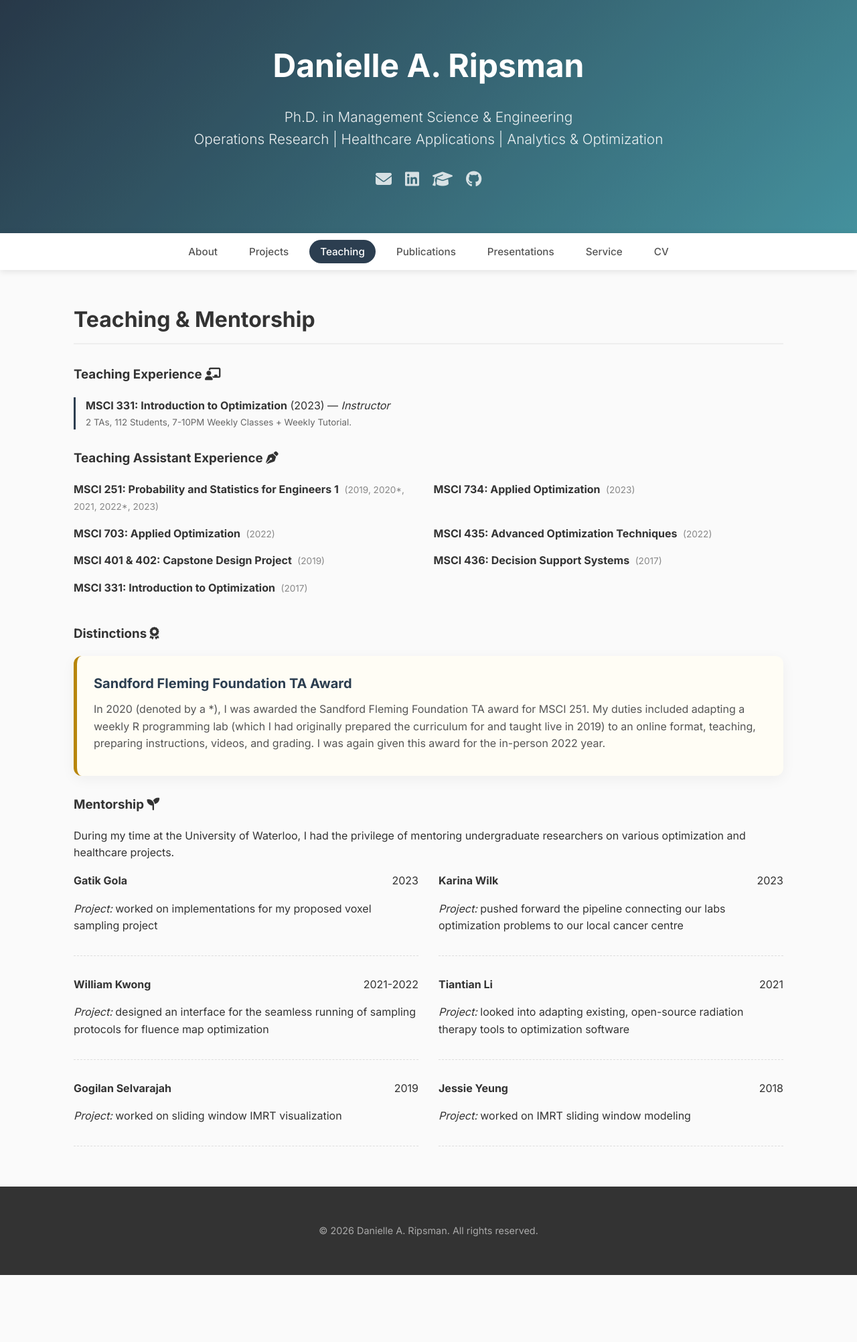
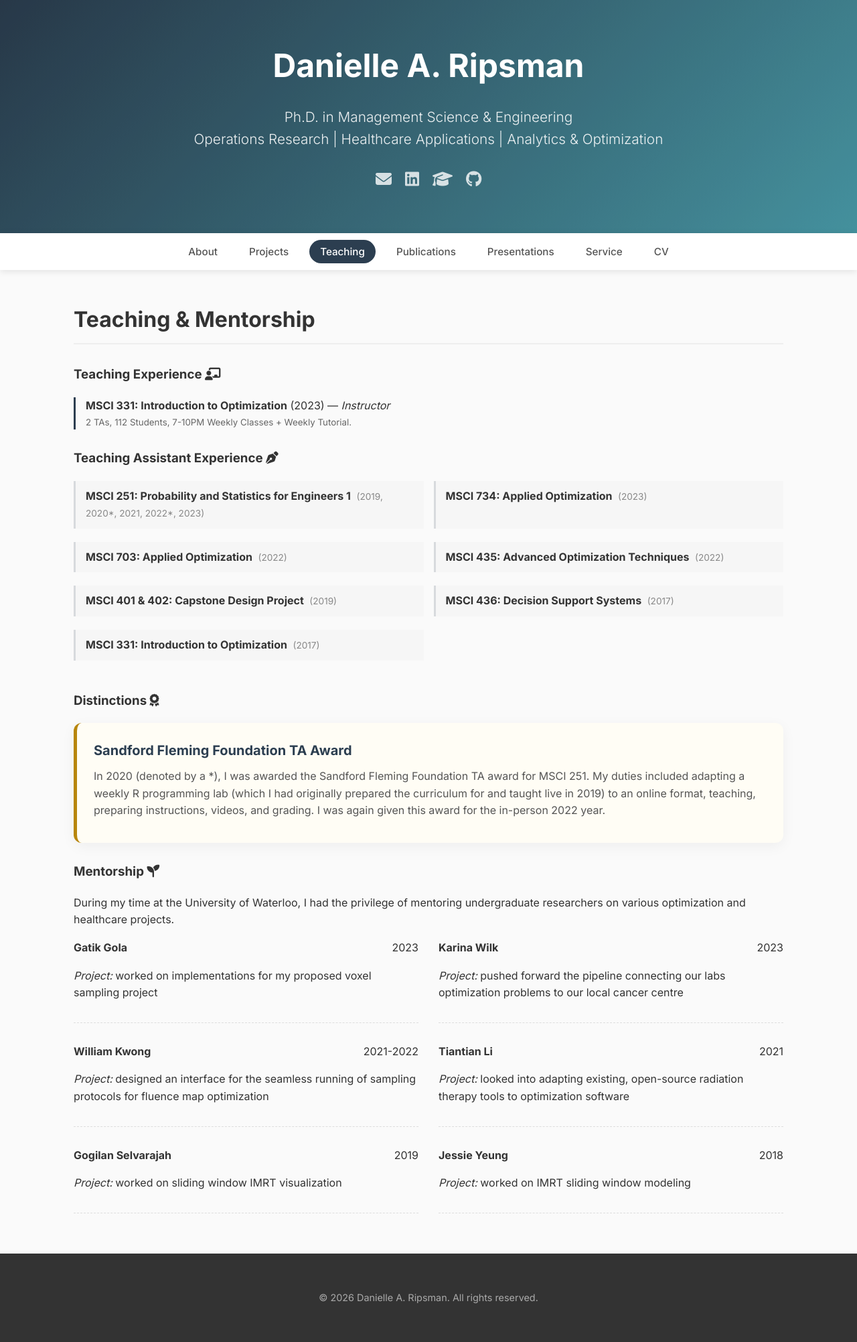
Before and after one commit to DaniRip/DaniRip.github.io, a Jekyll site: the page built from teaching.md, in a window 1280 px wide. Shown: the whole page at 67% size. Built offline with Jekyll 4.4.1, drawn with Linux system fonts in a browser that asks for light colours; before the commit the page ends 1903 px from its top, so only the background shows below that.

Commit message:
Update style.css

```diff
--- a/assets/css/style.css
+++ b/assets/css/style.css
@@ -633,20 +633,18 @@ details[open] .toggle-chevron {
     }
 }
 
-/* Year on its own line for long ranges */
-.ta-year-block {
-    display: block;
-    font-size: 0.8rem;
-    color: #888;
-    margin-top: 2px;
-    line-height: 1;
+.ta-item {
+    padding: 10px 15px;
+    border-left: 3px solid rgba(44, 62, 80, 0.15);
+    background: rgba(44, 62, 80, 0.02);
+    margin-bottom: 5px; /* Adds a tiny gap between items in the grid */
 }
 
-/* Year inline for short single years */
 .ta-year-inline {
     font-size: 0.85rem;
     color: #888;
     margin-left: 4px;
+    white-space: normal; /* Allows long year strings to wrap to the next line naturally */
 }
 
 .ta-details {
```
